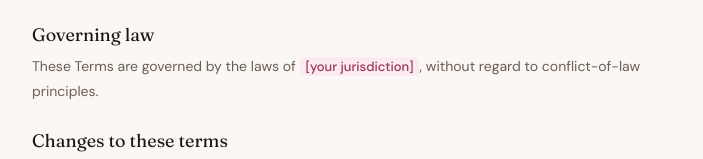
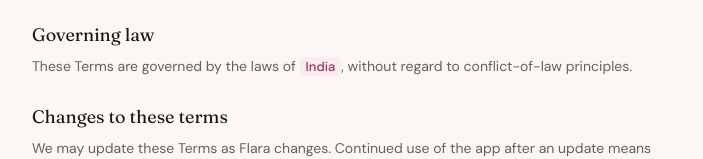
Before and after one commit to AKATSUKI369/flara, a website: page public/terms.html in a window 1280 px wide. Shown: the part 1668-1827 px from the top of the page, without its empty margins (288-991 px from the left). Drawn offline with Linux system fonts and the light colour scheme.

Commit message:
fix: replace placeholder contact email and jurisdiction with real values

```diff
--- a/public/terms.html
+++ b/public/terms.html
@@ -125,7 +125,7 @@
 
   <section>
     <h2>Governing law</h2>
-    <p>These Terms are governed by the laws of <span class="fill">[your jurisdiction]</span>, without regard to conflict-of-law principles.</p>
+    <p>These Terms are governed by the laws of <span class="fill">India</span>, without regard to conflict-of-law principles.</p>
   </section>
 
   <section>
```
Also changed, not shown: public/privacy.html (+1 -1 lines).
